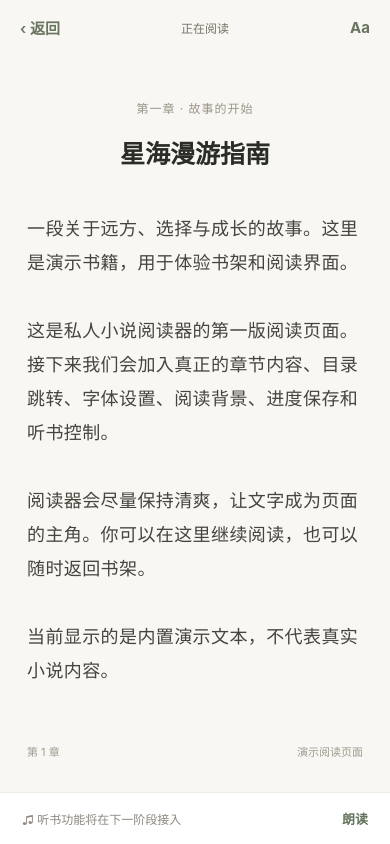
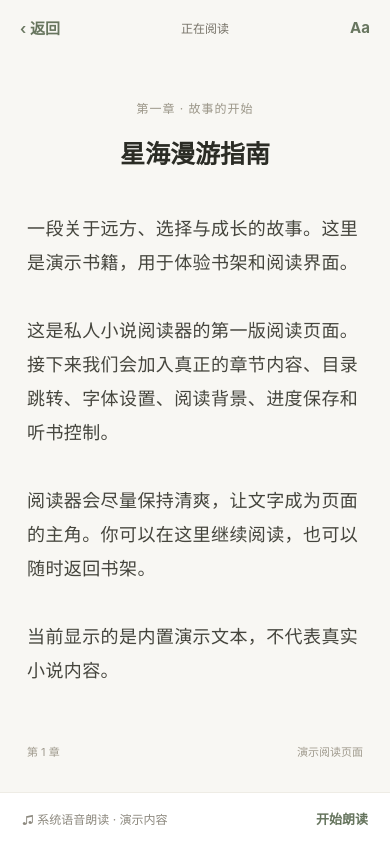
Before and after one commit to apa-arc/AppleNovelApp, a React Native app: screen / in a window 390 px wide. Both pictures are taken after a click on the element 195 px from the left and 478 px from the top of the page. Built offline with nearby package versions, Linux system fonts and the light colour scheme.

Commit message:
feat: add Chinese system text-to-speech playback

```diff
--- a/App.tsx
+++ b/App.tsx
@@ -1,4 +1,5 @@
 import React, { useMemo, useState } from "react";
+import * as Speech from "expo-speech";
 import {
   SafeAreaView,
   View,
@@ -85,6 +86,7 @@ export default function App() {
   const [query, setQuery] = useState("");
   const [selectedBook, setSelectedBook] = useState<Book | null>(null);
   const [books, setBooks] = useState(SAMPLE_BOOKS);
+  const [isSpeaking, setIsSpeaking] = useState(false);
 
   const filteredBooks = useMemo(
     () =>
@@ -130,8 +132,24 @@ export default function App() {
           </View>
         </ScrollView>
         <View style={styles.playerBar}>
-          <Text style={styles.playerHint}>♫ 听书功能将在下一阶段接入</Text>
-          <Text style={styles.playerAction}>朗读</Text>
+          <Text style={styles.playerHint}>♫ 系统语音朗读 · 演示内容</Text>
+          <Pressable onPress={() => {
+            if (isSpeaking) {
+              Speech.stop();
+              setIsSpeaking(false);
+              return;
+            }
+            Speech.speak(`${selectedBook.title}。${selectedBook.description}。这是私人小说阅读器的第一版阅读页面。后续将接入真实章节内容。`, {
+              language: "zh-CN",
+              rate: 1.0,
+              onDone: () => setIsSpeaking(false),
+              onStopped: () => setIsSpeaking(false),
+              onError: () => setIsSpeaking(false),
+            });
+            setIsSpeaking(true);
+          }}>
+            <Text style={styles.playerAction}>{isSpeaking ? "停止朗读" : "开始朗读"}</Text>
+          </Pressable>
         </View>
       </SafeAreaView>
     );
```
